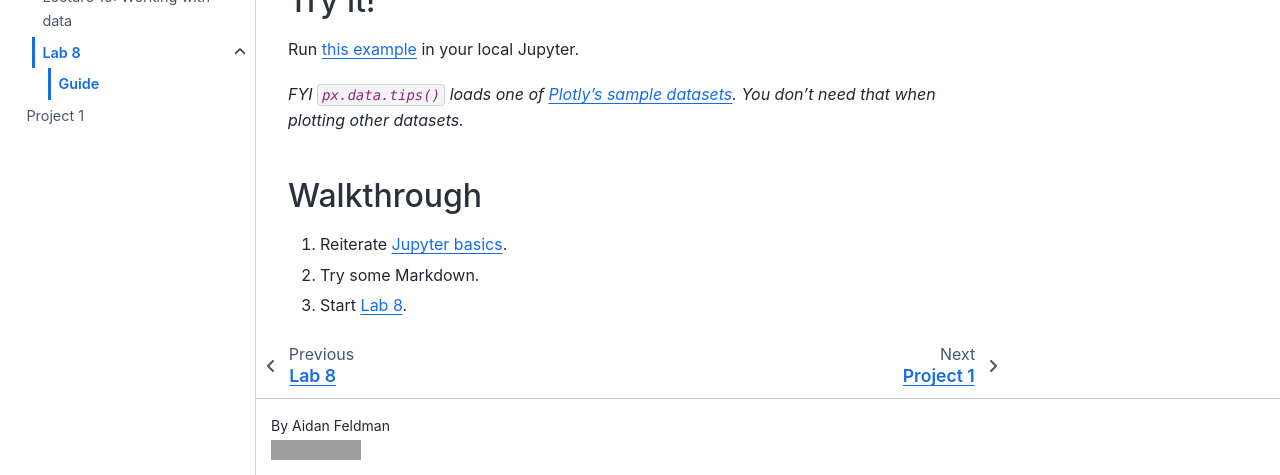
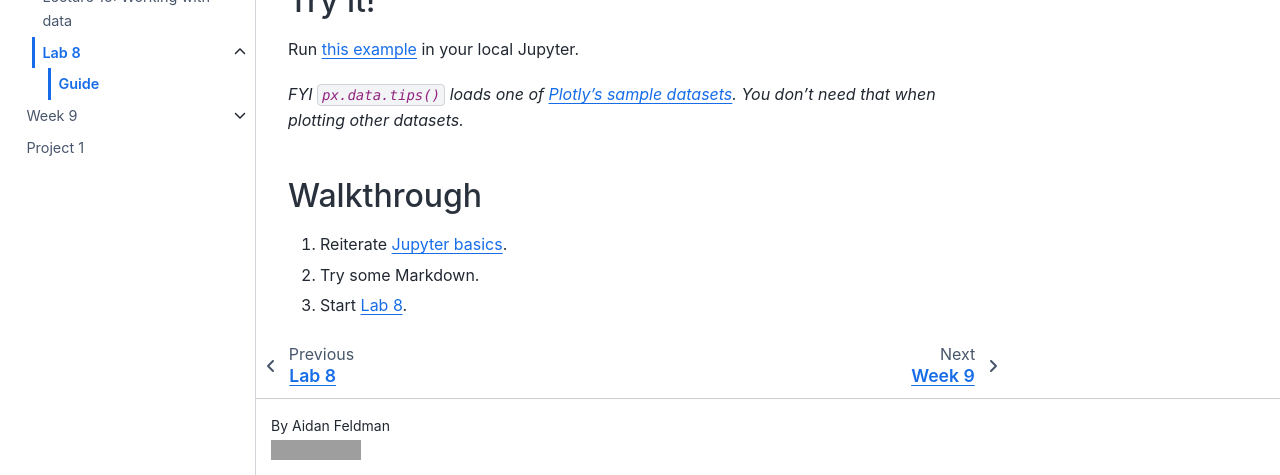
Before and after one commit to afeld/computing-in-context, a Jupyter Book: the page built from lab_8_guide.md, in a window 1280 px wide. Shown: the part 425-900 px from the top of the page. Built offline with Jupyter Book 1.0.4 settings and Sphinx 7.4.7 and the Sphinx Book theme 1.1.4, drawn with Linux system fonts in a browser that asks for light colours; grey boxes are pictures that could not be loaded.

```diff
--- a/_toc.yml
+++ b/_toc.yml
@@ -21,4 +21,7 @@ chapters:
         sections:
           - file: lab_8_guide
             title: Guide
+  - file: week_9
+    sections:
+      - file: lecture_17
   - file: project_1
--- /dev/null
+++ b/week_9.md
@@ -0,0 +1,3 @@
+# Week 9
+
+TODO
```
Also changed, not shown: index.md (+1 -1 lines), lecture_17.ipynb.
